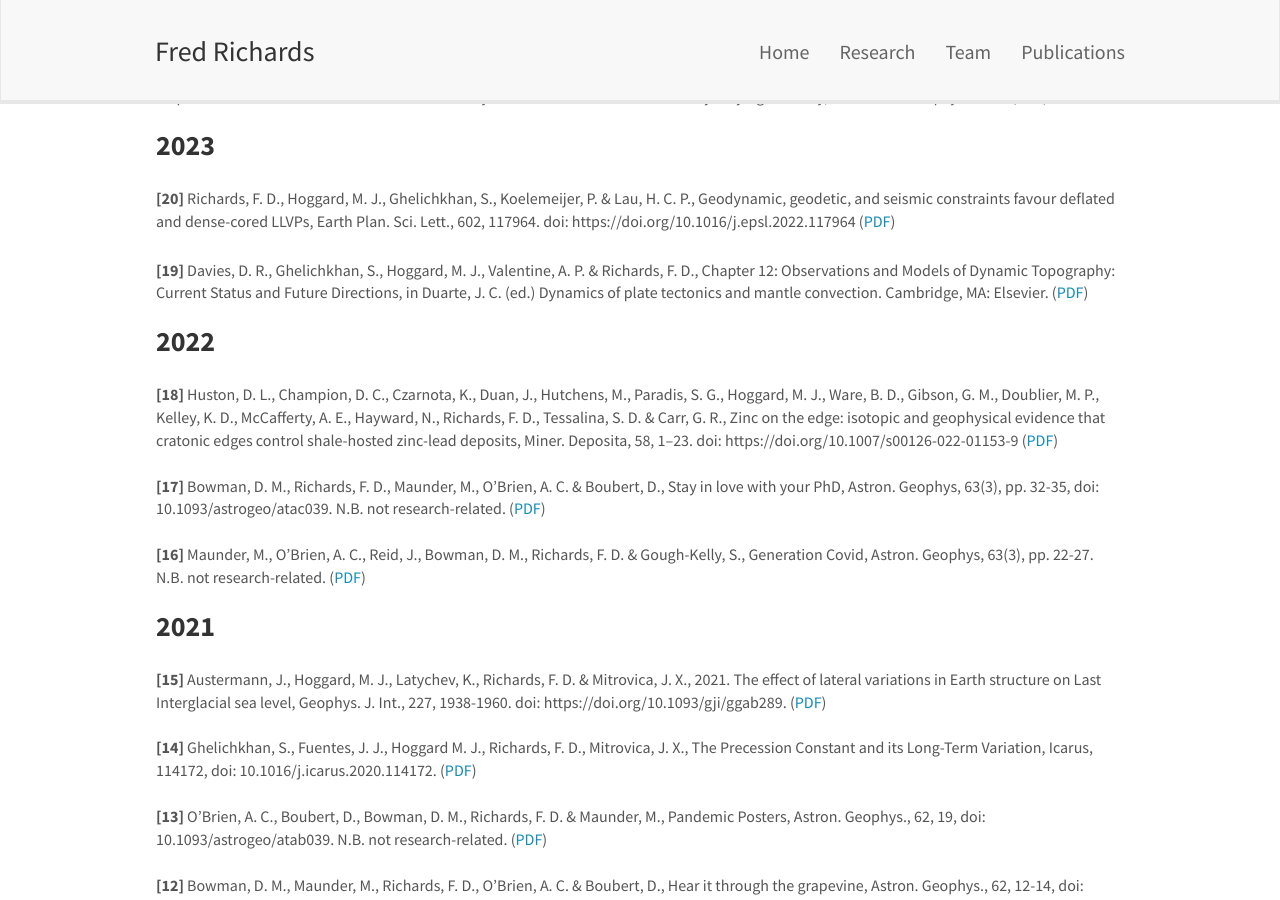
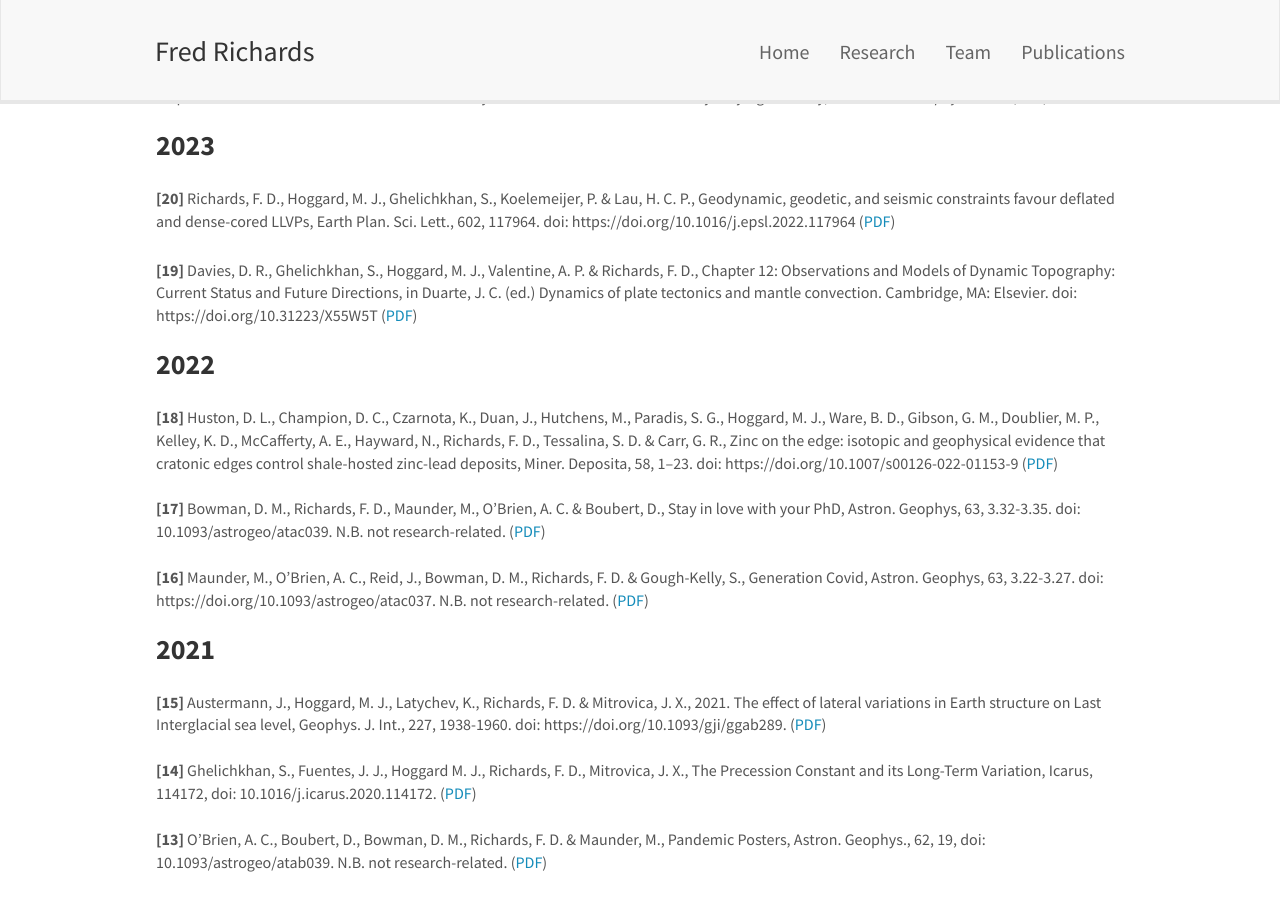
Before and after one commit to freddrichards/freddrichards.github.io, a Jekyll site: the page built from _pages/publications.md, in a window 1280 px wide and 900 px high, scrolled down 370 px. Built offline with Jekyll 4.4.1, drawn with Linux system fonts in a browser that asks for light colours; nearby versions of some CDN libraries.

Commit message:
Update publications.md

```diff
--- a/_pages/publications.md
+++ b/_pages/publications.md
@@ -31,7 +31,7 @@ permalink: /publications/
 </p>
 
 <p style="padding-top:15px">
-**[19]** Davies, D. R., Ghelichkhan, S., Hoggard, M. J., Valentine, A. P. & Richards, F. D., Chapter 12: Observations and Models of Dynamic Topography: Current Status and Future Directions, in  Duarte, J. C. (ed.) Dynamics of plate tectonics and mantle convection. Cambridge, MA: Elsevier. ([PDF](/documents/papers/davies_etal_2022_elsevier.pdf))
+**[19]** Davies, D. R., Ghelichkhan, S., Hoggard, M. J., Valentine, A. P. & Richards, F. D., Chapter 12: Observations and Models of Dynamic Topography: Current Status and Future Directions, in  Duarte, J. C. (ed.) Dynamics of plate tectonics and mantle convection. Cambridge, MA: Elsevier. doi: https://doi.org/10.31223/X55W5T ([PDF](/documents/papers/davies_etal_2022_elsevier.pdf))
 </p>
 
 <h3 style="font-weight: bold">2022</h3>
@@ -41,11 +41,11 @@ permalink: /publications/
 </p>
 
 <p style="padding-top:12px">
-**[17]**  Bowman, D. M., Richards, F. D., Maunder, M., O'Brien, A. C. & Boubert, D., Stay in love with your PhD, Astron. Geophys, 63(3), pp. 32-35, doi: 10.1093/astrogeo/atac039. N.B. not research-related. ([PDF](/documents/papers/bowman_etal_2022_astrongeophys.pdf))
+**[17]**  Bowman, D. M., Richards, F. D., Maunder, M., O'Brien, A. C. & Boubert, D., Stay in love with your PhD, Astron. Geophys, 63, 3.32-3.35. doi: 10.1093/astrogeo/atac039. N.B. not research-related. ([PDF](/documents/papers/bowman_etal_2022_astrongeophys.pdf))
 </p>
 
 <p style="padding-top:12px">
-**[16]** Maunder, M., O'Brien, A. C., Reid, J., Bowman, D. M., Richards, F. D. & Gough-Kelly, S., Generation Covid, Astron. Geophys, 63(3), pp. 22-27. N.B. not research-related. ([PDF](/documents/papers/maunder_etal_2022_astrongeophys.pdf))
+**[16]** Maunder, M., O'Brien, A. C., Reid, J., Bowman, D. M., Richards, F. D. & Gough-Kelly, S., Generation Covid, Astron. Geophys, 63, 3.22-3.27. doi: https://doi.org/10.1093/astrogeo/atac037. N.B. not research-related. ([PDF](/documents/papers/maunder_etal_2022_astrongeophys.pdf))
 </p>
 
 
```
